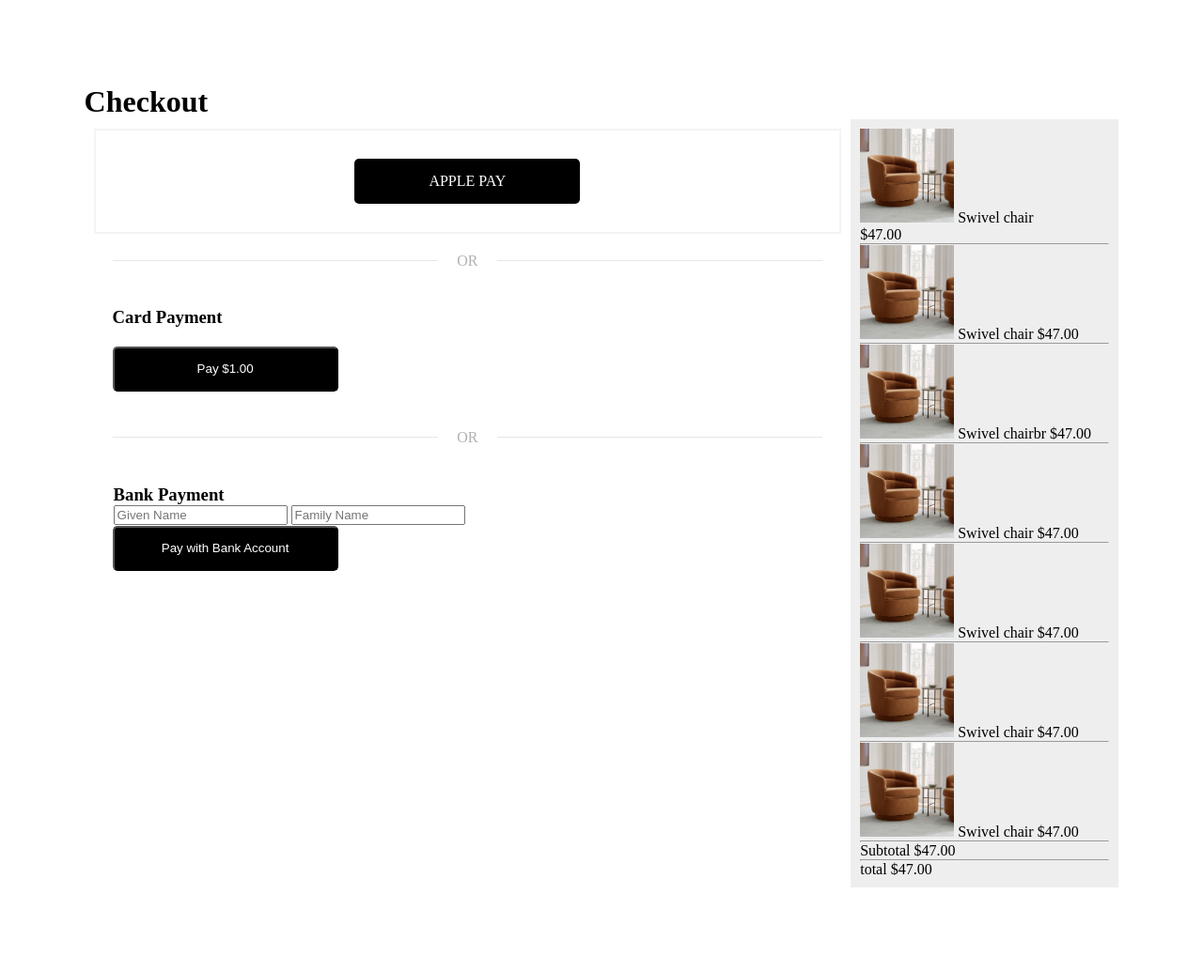
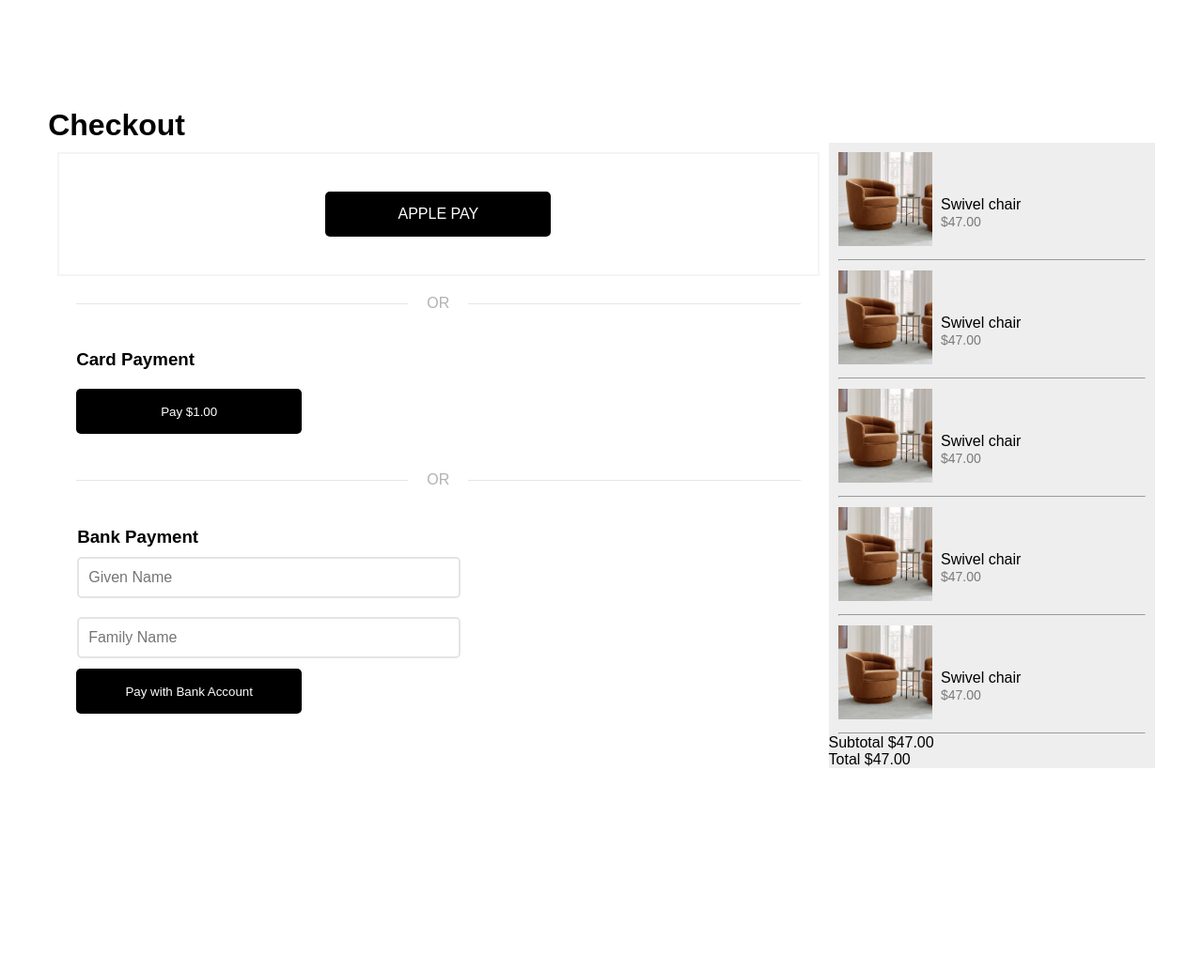
Before and after one commit to Seid27/square_payment, a Flask app: page / in a window 1280 px wide. Shown: the whole page at 94% size. After the commit the page ends 818 px from the top, so only its background shows below. Run offline with Flask 3, Linux system fonts and the light colour scheme; some libraries are stand-ins or nearby versions.

Commit message:
added bank payment, fixed UI for list of product summary

```diff
--- a/static/css/style.css
+++ b/static/css/style.css
@@ -1,10 +1,11 @@
 *{
     /* box-sizing: border-box; */
     margin: 0;
+    font-family: "Square Sans Text VF","Square Sans Text",Arial,sans-serif;
 }
 
 body{
-    margin: 7%;
+    margin: 9% 4%;
 }
 
 .card-payment-form, .ach-payment-form{
@@ -91,24 +92,43 @@ fieldset{
     margin: 5px;
   } */
 .pay-btn-container{
-    padding: 30px 0 30px 0;
+    padding: 30px;
     border: 2px solid #F4F4F4;
     /* background-color: #F4F4F4; */
-    justify-content: space-around;
+    justify-content: center;
 }
 
-/* .flex-item-pay-btn{
+.flex-item-pay-btn{
     margin: 10px;
-} */
+}
 .flex-item-left {
     padding: 10px;
-    flex: 75%;
+    flex: 70%;
   }
 
 .flex-item-right {
-    padding: 10px;
-    flex: 25%;
+    /* padding: 10px; */
+    flex: 30%;
     background-color: #EEEEEE;
+}
+
+.flex-item-right div{
+    /* background-color: red; */
+    /* position: relative; */
+    /* height: 100px; */
+}
+
+.flex-item-right img{
+    margin: 10px 5px 10px 10px;
+}
+
+.flex-item-right div div{
+    display: inline-block;
+    /* background-color: green; */
+    position: relative;
+    top: 85%;
+    translate: 0 -85%;
+    /* translate: 0 -50%; */
 }
 
 #test-button{
@@ -125,6 +145,7 @@ button{
     background-color: black;
     color: white;
     border-radius: 5px;
+    border: none;
 }
 
 #test-button span{
@@ -138,3 +159,35 @@ button{
 #google-pay-button button{
     height: 48px;
 }
+
+.ach-payment-form input{
+    font-size: 16px;
+    border-radius: 5px;
+    height: 36px;
+    width: 50%;
+    border: 2px solid rgb(228, 228, 228);
+    padding: 2px 10px;
+    margin: 10px 0 10px 0;
+}
+
+
+hr{
+    color: rgba(241, 241, 241, 0.5);
+    margin: 0px 10px;
+}
+
+.product-price{
+    font-size: 14px;
+    font-weight: 100;
+    color: rgba(109, 109, 109, 0.9);
+}
+
+
+
+
+
+
+
+
+/* font-family: "Square Sans Text VF","Square Sans Text",Arial,sans-serif; */
+/* font-size: 16px; */
--- a/static/js/square_client.js
+++ b/static/js/square_client.js
@@ -108,7 +108,6 @@ async function initializeCashApp(payments) {
   });
   const buttonOptions = {
     shape: 'semiround',
-    width: 'static',
     size: 'medium',
     };
   await cashAppPay.attach('#cash-app-pay', buttonOptions);
--- a/templates/checkout.html
+++ b/templates/checkout.html
@@ -100,51 +100,53 @@
         <div class="flex-item-right" id="order-total">
             <div>
                 <img class="product-img" src="/static/images/chair.jpg" alt="" srcset="">
+                <div>
                     <span class="product-desc">Swivel chair</span><br>
                     <span class="product-price">$47.00</span>
+
+                </div>
             </div>
             <hr>
             <div>
                 <img class="product-img" src="/static/images/chair.jpg" alt="" srcset="">
-                <span class="product-desc">Swivel chair</span>
+                <div>
+                    <span class="product-desc">Swivel chair</span><br>
                     <span class="product-price">$47.00</span>
+
+                </div>
             </div>
             <hr>
             <div>
                 <img class="product-img" src="/static/images/chair.jpg" alt="" srcset="">
-                <span class="product-desc">Swivel chair</span>br
+                <div>
+                    <span class="product-desc">Swivel chair</span><br>
                     <span class="product-price">$47.00</span>
+
+                </div>
             </div>
             <hr>
             <div>
                 <img class="product-img" src="/static/images/chair.jpg" alt="" srcset="">
-                <span class="product-desc">Swivel chair</span>
+                <div>
+                    <span class="product-desc">Swivel chair</span><br>
                     <span class="product-price">$47.00</span>
+
+                </div>
             </div>
             <hr>
             <div>
                 <img class="product-img" src="/static/images/chair.jpg" alt="" srcset="">
-                <span class="product-desc">Swivel chair</span>
+                <div>
+                    <span class="product-desc">Swivel chair</span><br>
                     <span class="product-price">$47.00</span>
+
                 </div>
-            <hr>
-            <div>
-                <img class="product-img" src="/static/images/chair.jpg" alt="" srcset="">
-                <span class="product-desc">Swivel chair</span>
-                <span class="product-price">$47.00</span>
-            </div>
-            <hr>
-            <div>
-                <img class="product-img" src="/static/images/chair.jpg" alt="" srcset="">
-                <span class="product-desc">Swivel chair</span>
-                <span class="product-price">$47.00</span>
             </div>
             <hr>
             <div>
                 <span class="subtotal">Subtotal</span>
-                <span class="subtotal-price">$47.00</span>
-                <hr>
-                <span class="total">total</span>
+                <span class="subtotal-price">$47.00</span><br>
+                <span class="total">Total</span>
                 <span class="total">$47.00</span>
             </div>
         </div>
```
Lines whose indentation alone changed are shown as unchanged.
